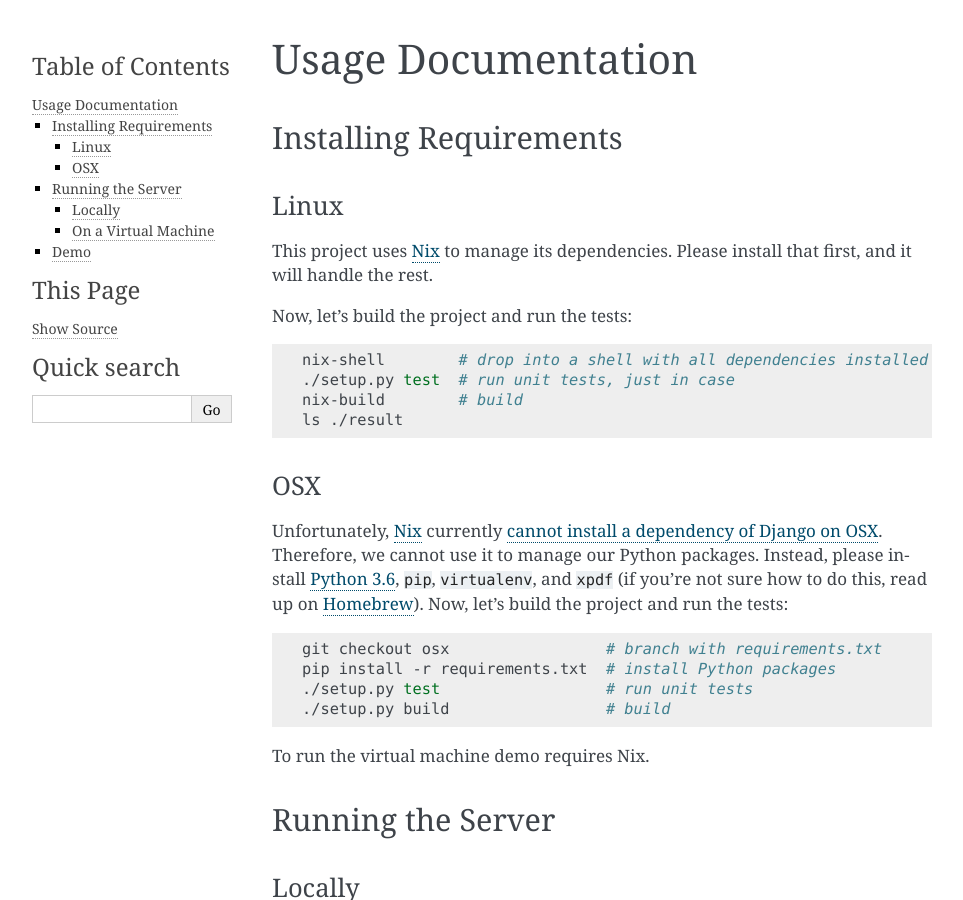
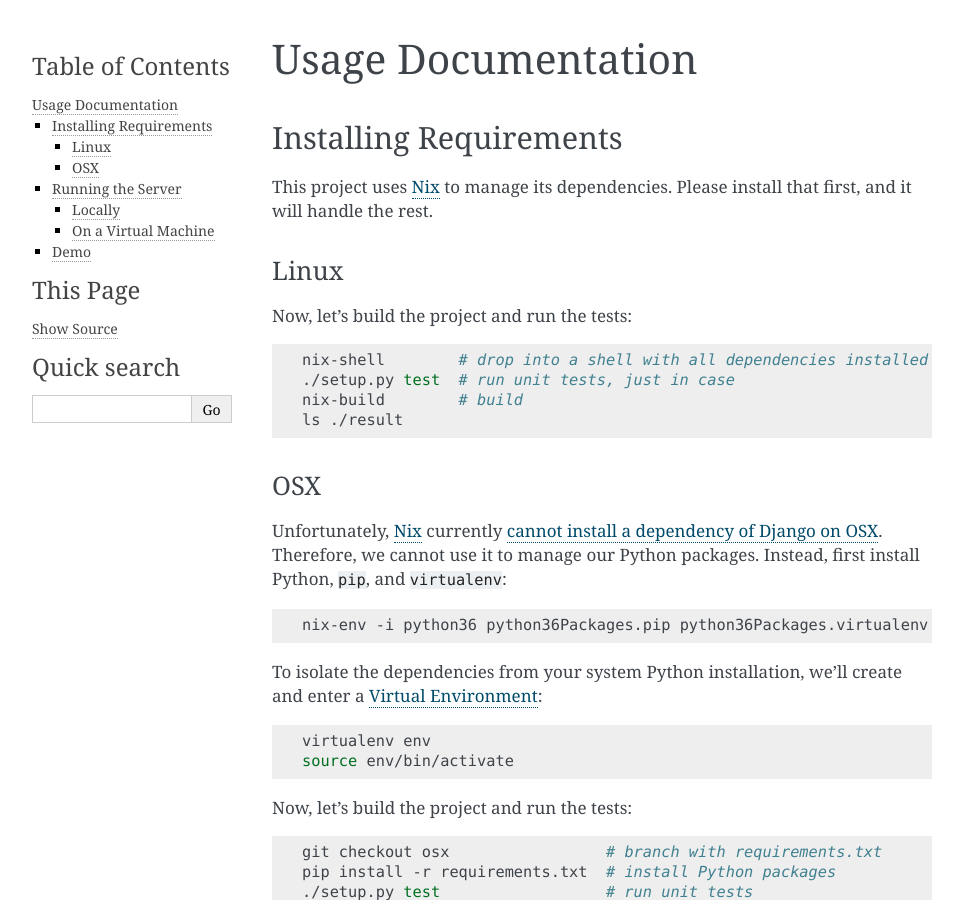
Before and after one commit to stevendborrelli/repeat-aft, a Sphinx documentation site: the page built from docs/usage.rst, in a window 1280 px wide and 900 px high. Shown: the whole window, without its empty margins (148-1111 px from the left). Built offline with Sphinx 7.4.7, drawn with Linux system fonts in a browser that asks for light colours.

Commit message:
usage docs: use Nix to install Python on OSX

```diff
--- a/docs/usage.rst
+++ b/docs/usage.rst
@@ -6,11 +6,11 @@ Usage Documentation
 Installing Requirements
 -----------------------
 
+This project uses `Nix <http://nixos.org/nix/>`_ to manage its dependencies.
+Please install that first, and it will handle the rest.
+
 Linux
 ^^^^^
-
-This project uses `Nix <http://nixos.org/nix/>`_ to manage its dependencies.
-Please install that first, and it will handle the rest.
 
 Now, let's build the project and run the tests:
 
@@ -27,10 +27,23 @@ OSX
 Unfortunately, `Nix <http://nixos.org/nix/>`_ currently
 `cannot install a dependency of Django on
 OSX <https://github.com/NixOS/nixpkgs/issues/18194>`_. Therefore, we cannot use
-it to manage our Python packages. Instead, please install
-`Python 3.6 <https://www.python.org/downloads/mac-osx/>`_, ``pip``,
-``virtualenv``, and ``xpdf`` (if you're not sure how to do this, read up on
-`Homebrew <https://brew.sh/>`_). Now, let's build the project and run the tests:
+it to manage our Python packages. Instead, first install Python, ``pip``, and
+``virtualenv``:
+
+.. code-block:: shell
+
+    nix-env -i python36 python36Packages.pip python36Packages.virtualenv
+
+To isolate the dependencies from your system Python installation, we'll create
+and enter a `Virtual
+Environment <http://docs.python-guide.org/en/latest/dev/virtualenvs/>`_:
+
+.. code-block:: shell
+
+    virtualenv env
+    source env/bin/activate
+
+Now, let's build the project and run the tests:
 
 .. code-block:: shell
 
@@ -38,8 +51,6 @@ it to manage our Python packages. Instead, please install
     pip install -r requirements.txt  # install Python packages
     ./setup.py test                  # run unit tests
     ./setup.py build                 # build
-
-To run the virtual machine demo requires Nix.
 
 Running the Server
 ------------------
```
